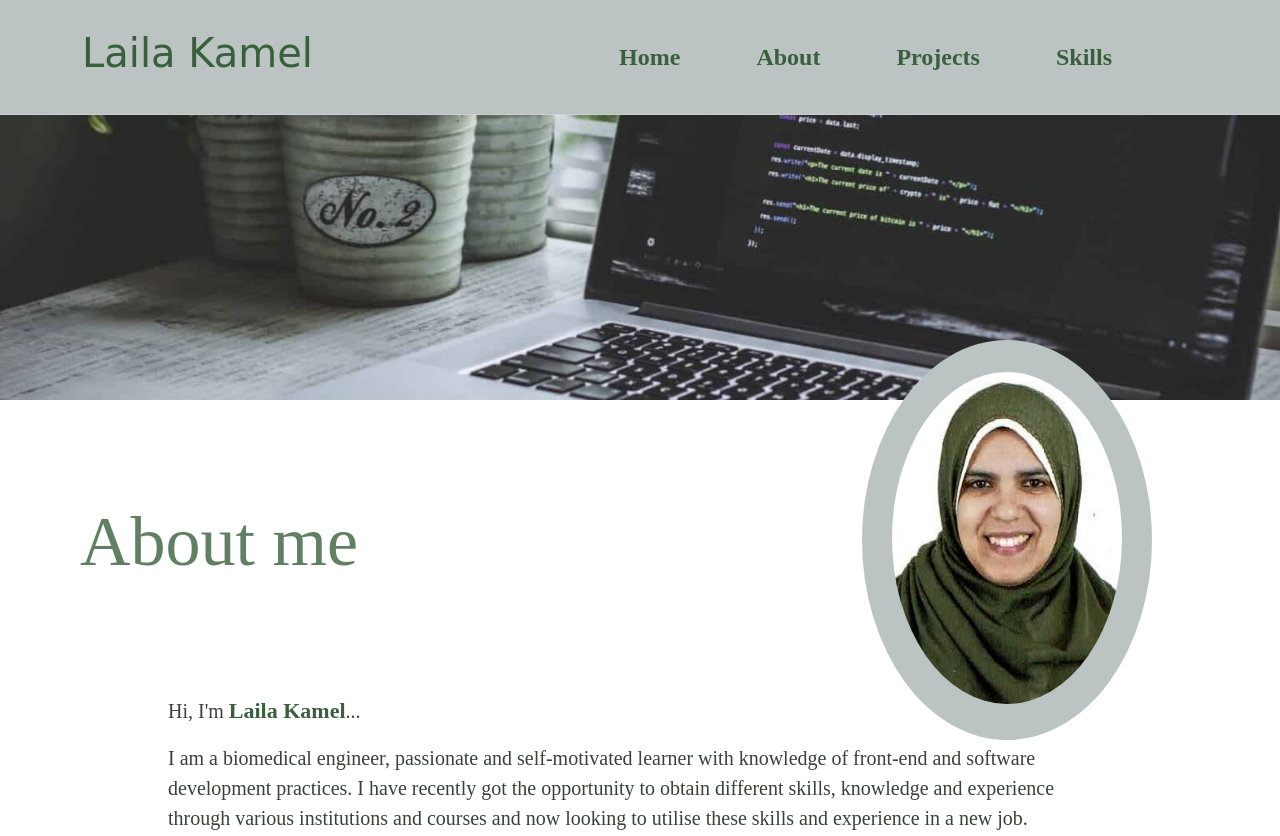
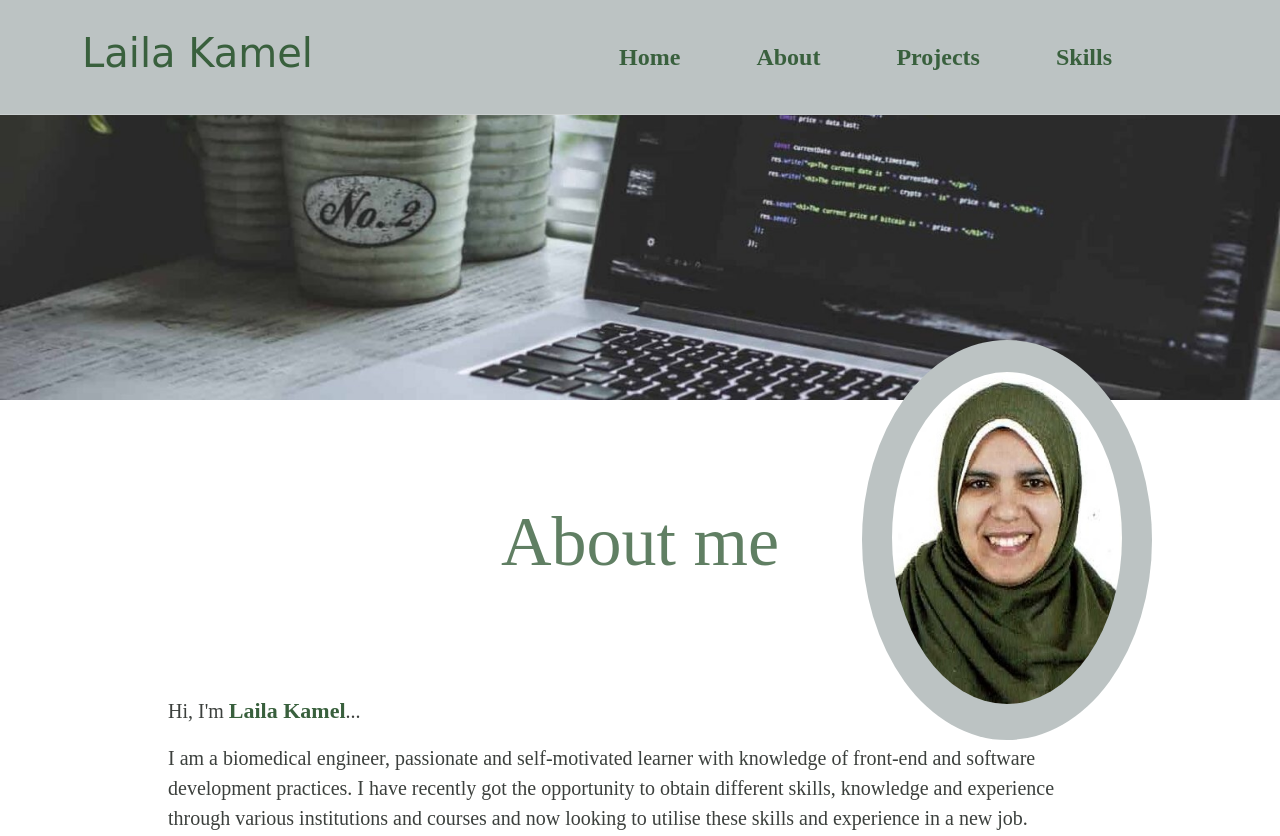
Before and after one commit to Laila-Kamel/My-Portofolio, a plain HTML site: page index.html in a window 1280 px wide. Shown: the top 836 px of the page. Drawn offline with nearby package versions, Linux system fonts and the light colour scheme.

Commit message:
media query added

```diff
--- a/modules/about.scss
+++ b/modules/about.scss
@@ -23,7 +23,7 @@
     }
     &--about h3{
       font-size:80px;
-      padding-top: 200px;
+      padding-top: 250px;
       margin-bottom: 50px;
     }
   }
@@ -42,7 +42,7 @@
     }
     &--about h3{
       font-size:90px;
-      text-align: left;
+      text-align: center;
       margin-left:80px;
       padding-top: 40px;
       margin-bottom: 50px;
@@ -56,8 +56,8 @@
     }
     &--about h3{
       font-size:70px;
-      text-align: left;
-      margin-left:80px;
+      text-align: center;
+      margin-right:80px;
       padding-top: 40px;
       margin-bottom: 50px;
     }
--- a/partials/_devices.scss
+++ b/partials/_devices.scss
@@ -26,7 +26,7 @@ $xl:1300px;
     }
 }
 @mixin laptop-large{
-    @media only screen and (min-width:($lg)){
+    @media only screen and (min-width:($xl)){
         @content;
     }
 }
```
Also changed, not shown: style.css.
